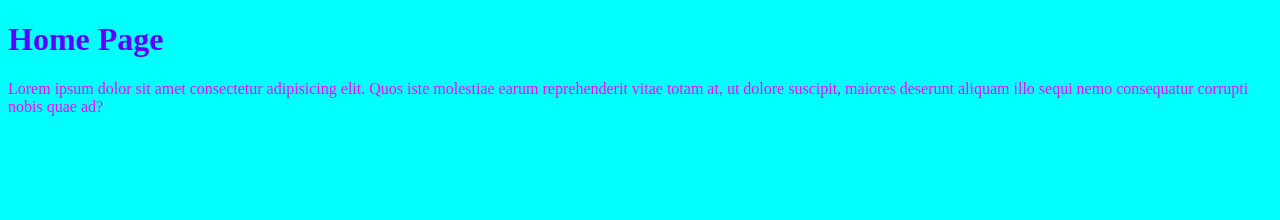
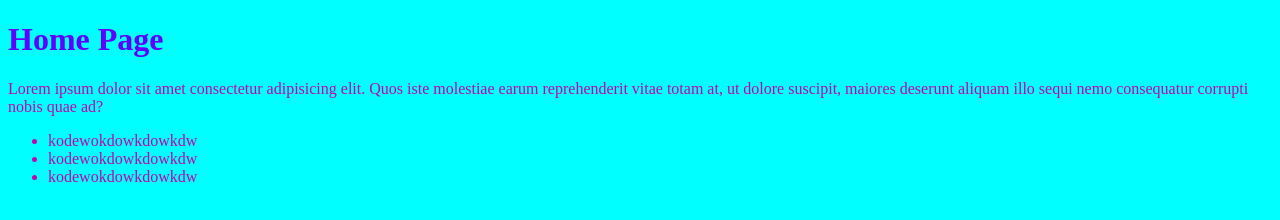
Before and after one commit to KauanneOliveira/estudo-git, a plain HTML site: page index.html in a window 1280 px wide. Drawn offline with Linux system fonts and the light colour scheme.

Commit message:
correção do contraste e adição  da lista

```diff
--- a/css/style.css
+++ b/css/style.css
@@ -7,5 +7,9 @@ h1{
 }
 
 p{
-    color: fuchsia;
+    color: rgb(192, 6, 176);
 }
+
+li{
+    color: rgb(192, 6, 176);
+}
--- a/index.html
+++ b/index.html
@@ -10,5 +10,10 @@
 <body>
     <h1>Home Page</h1>
     <p>Lorem ipsum dolor sit amet consectetur adipisicing elit. Quos iste molestiae earum reprehenderit vitae totam at, ut dolore suscipit, maiores deserunt aliquam illo sequi nemo consequatur corrupti nobis quae ad?</p>
+    <ul>
+        <li>kodewokdowkdowkdw</li>
+        <li>kodewokdowkdowkdw</li>
+        <li>kodewokdowkdowkdw</li>
+    </ul>
 </body>
 </html>
```
